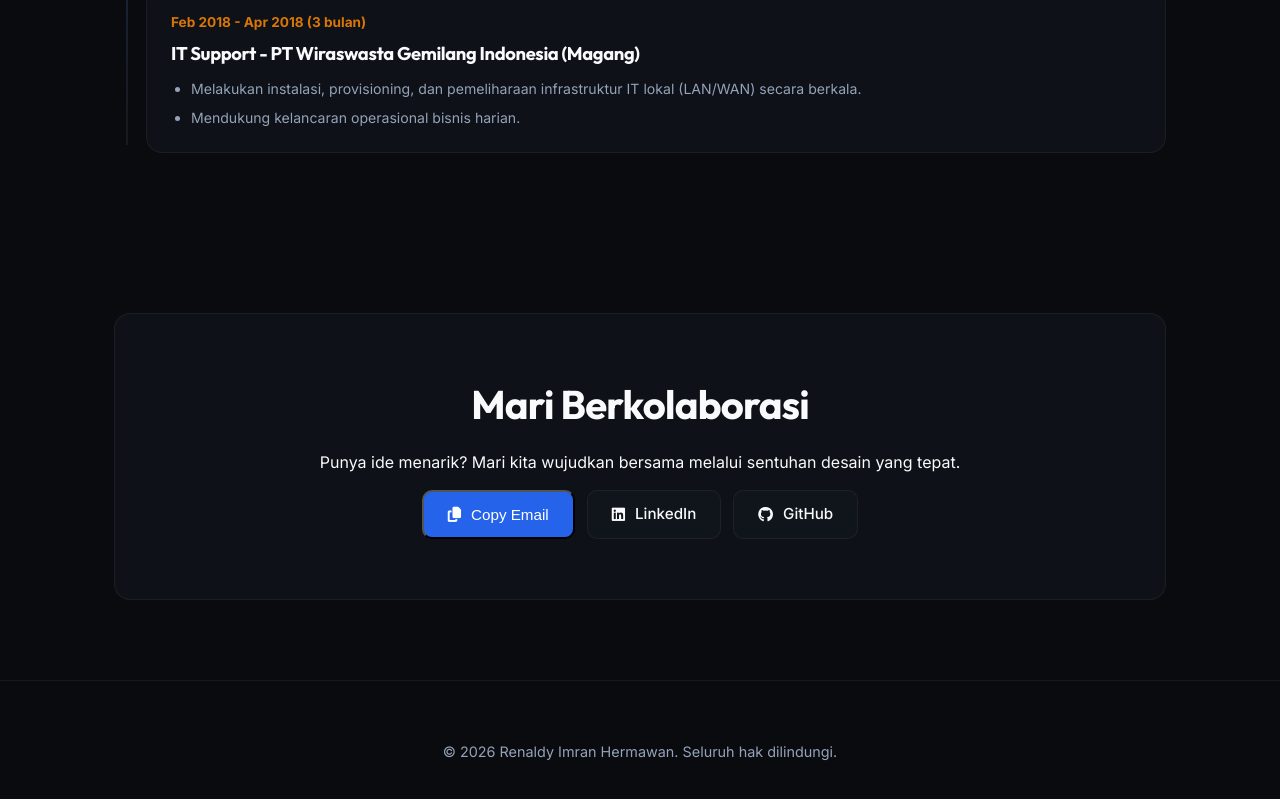
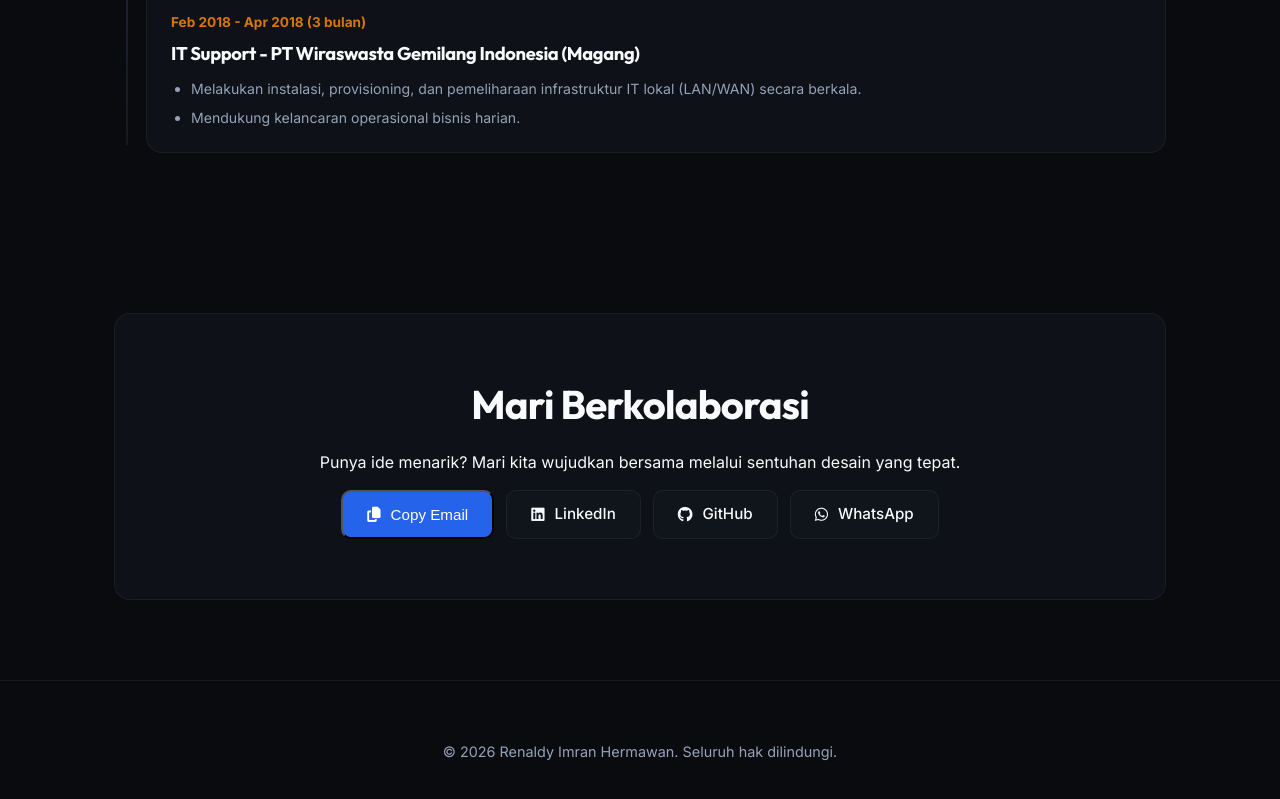
Before and after one commit to renmher/portofolio, a React (Vite) app: page / in a window 1280 px wide. Shown: the part 4087-4886 px from the top of the page. Built offline with nearby package versions, Linux system fonts and the light colour scheme.

Commit message:
feat: add whatsapp redirect link to contact page and chatbot

```diff
--- a/src/App.jsx
+++ b/src/App.jsx
@@ -464,6 +464,9 @@ const App = () => {
               <a href="https://github.com/renmher" target="_blank" rel="noopener noreferrer" className="btn btn-secondary btn-github">
                 <i className="fa-brands fa-github"></i> GitHub
               </a>
+              <a href="https://wa.me/628123456789" target="_blank" rel="noopener noreferrer" className="btn btn-secondary btn-whatsapp">
+                <i className="fa-brands fa-whatsapp"></i> WhatsApp
+              </a>
             </div>
           </div>
         </section>
--- a/src/components/Chatbot.jsx
+++ b/src/components/Chatbot.jsx
@@ -45,7 +45,7 @@ const Chatbot = ({ lang }) => {
         skills: "Renaldy memiliki keahlian di bidang:<br>☁️ <strong>Cloud Computing</strong>: Google Cloud Platform (GCP) & AWS<br>🐋 <strong>Containerization</strong>: Docker & Kubernetes<br>⚙️ <strong>DevOps & CI/CD</strong>: GitLab CI, GitHub Actions, Terraform (IaC)<br>🔌 <strong>Networking</strong>: MikroTik (Certified MTCNA), TCP/IP, DNS, Routing & Switching<br>🐧 <strong>Linux</strong>: OS Administrasi & Bash Scripting.",
         certifications: "Renaldy memiliki beberapa sertifikat keahlian:<br>🏆 <strong>MikroTik Certified Network Associate (MTCNA)</strong> (2024)<br>🛡️ <strong>Junior Network Administrator (BNSP)</strong> (2023)<br>💻 <strong>Junior Web Developer (BNSP)</strong> (2022)<br>☁️ <strong>AWS re/Start Cloud Computing Program</strong> (2025)<br>🚀 <strong>Bootcamp Cloud Engineer - Digital Skola</strong> (2023).",
         experience: experienceIdText,
-        contact: "Anda bisa menghubungi Renaldy melalui:<br>📧 Email: <strong>renaldyimran@gmail.com</strong><br>🔗 LinkedIn: <a href='https://linkedin.com/in/renaldyimran' target='_blank' rel='noopener noreferrer' style='color: var(--accent); font-weight:700;'>linkedin.com/in/renaldyimran</a><br>🐙 GitHub: <a href='https://github.com/renmher' target='_blank' rel='noopener noreferrer' style='color: var(--accent); font-weight:700;'>github.com/renmher</a>",
+        contact: "Anda bisa menghubungi Renaldy melalui:<br>📧 Email: <strong>renaldyimran@gmail.com</strong><br>🔗 LinkedIn: <a href='https://linkedin.com/in/renaldyimran' target='_blank' rel='noopener noreferrer' style='color: var(--accent); font-weight:700;'>linkedin.com/in/renaldyimran</a><br>🐙 GitHub: <a href='https://github.com/renmher' target='_blank' rel='noopener noreferrer' style='color: var(--accent); font-weight:700;'>github.com/renmher</a><br>🟢 WhatsApp: <a href='https://wa.me/628123456789' target='_blank' rel='noopener noreferrer' style='color: var(--accent); font-weight:700;'>Hubungi via WhatsApp</a>",
         cv: "Tentu! Anda bisa mengunduh CV terbaru Renaldy di tombol beranda atau langsung klik link berikut: <a href='/cv-renaldy.pdf' download class='project-link' style='color: var(--accent); font-weight:700;'>[Unduh CV - Renaldy.pdf]</a>",
         fallback: "Maaf, saya tidak mengerti pertanyaan tersebut. Coba gunakan kata kunci lain seperti <em>keahlian</em>, <em>sertifikasi</em>, <em>pengalaman</em>, <em>kontak</em>, atau gunakan tombol pintas yang tersedia di atas input chat!"
       }
@@ -67,7 +67,7 @@ const Chatbot = ({ lang }) => {
         skills: "Renaldy specializes in:<br>☁️ <strong>Cloud Computing</strong>: Google Cloud Platform (GCP) & AWS<br>🐋 <strong>Containerization</strong>: Docker & Kubernetes<br>⚙️ <strong>DevOps & CI/CD</strong>: GitLab CI, GitHub Actions, Terraform (IaC)<br>🔌 <strong>Networking</strong>: MikroTik (Certified MTCNA), TCP/IP, DNS, Routing & Switching<br>🐧 <strong>Linux</strong>: OS Administration & Bash Scripting.",
         certifications: "Renaldy holds several verified certifications:<br>🏆 <strong>MikroTik Certified Network Associate (MTCNA)</strong> (2024)<br>🛡️ <strong>Junior Network Administrator (BNSP)</strong> (2023)<br>💻 <strong>Junior Web Developer (BNSP)</strong> (2022)<br>☁️ <strong>AWS re/Start Cloud Computing Program</strong> (2025)<br>🚀 <strong>Bootcamp Cloud Engineer - Digital Skola</strong> (2023).",
         experience: experienceEnText,
-        contact: "You can connect with Renaldy via:<br>📧 Email: <strong>renaldyimran@gmail.com</strong><br>🔗 LinkedIn: <a href='https://linkedin.com/in/renaldyimran' target='_blank' rel='noopener noreferrer' style='color: var(--accent); font-weight:700;'>linkedin.com/in/renaldyimran</a><br>🐙 GitHub: <a href='https://github.com/renmher' target='_blank' rel='noopener noreferrer' style='color: var(--accent); font-weight:700;'>github.com/renmher</a>",
+        contact: "You can connect with Renaldy via:<br>📧 Email: <strong>renaldyimran@gmail.com</strong><br>🔗 LinkedIn: <a href='https://linkedin.com/in/renaldyimran' target='_blank' rel='noopener noreferrer' style='color: var(--accent); font-weight:700;'>linkedin.com/in/renaldyimran</a><br>🐙 GitHub: <a href='https://github.com/renmher' target='_blank' rel='noopener noreferrer' style='color: var(--accent); font-weight:700;'>github.com/renmher</a><br>🟢 WhatsApp: <a href='https://wa.me/628123456789' target='_blank' rel='noopener noreferrer' style='color: var(--accent); font-weight:700;'>Chat via WhatsApp</a>",
         cv: "Sure! You can download Renaldy's latest CV by clicking the link: <a href='/cv-renaldy.pdf' download class='project-link' style='color: var(--accent); font-weight:700;'>[Download CV - Renaldy.pdf]</a>",
         fallback: "I'm sorry, I didn't quite catch that. Try using key phrases like <em>skills</em>, <em>certifications</em>, <em>experience</em>, <em>contact</em>, <em>cv</em>, or simply click the quick-reply shortcut buttons!"
       }
@@ -123,7 +123,7 @@ const Chatbot = ({ lang }) => {
     if (q.includes('pengalaman') || q.includes('kerja') || q.includes('karir') || q.includes('history') || q.includes('riwayat') || q.includes('noc') || q.includes('experience') || q.includes('work') || q.includes('job') || q.includes('timeline')) {
       return res.experience;
     }
-    if (q.includes('kontak') || q.includes('contact') || q.includes('hubung') || q.includes('email') || q.includes('linkedin') || q.includes('github') || q.includes('sosial') || q.includes('telepon')) {
+    if (q.includes('kontak') || q.includes('contact') || q.includes('hubung') || q.includes('email') || q.includes('linkedin') || q.includes('github') || q.includes('sosial') || q.includes('telepon') || q.includes('whatsapp') || q.includes('wa')) {
       return res.contact;
     }
     if (q.includes('cv') || q.includes('resume') || q.includes('unduh') || q.includes('download')) {
--- a/src/index.css
+++ b/src/index.css
@@ -633,6 +633,16 @@ nav a:hover, nav a.active {
   border-color: #171515 !important;
 }
 
+.btn-whatsapp {
+  transition: var(--transition);
+}
+.btn-whatsapp:hover {
+  background: #25d366 !important;
+  border-color: #25d366 !important;
+  color: white !important;
+  box-shadow: 0 4px 15px rgba(37, 211, 102, 0.2);
+}
+
 /* Profile Card */
 .profile-card {
   background: var(--bg-card);
```
